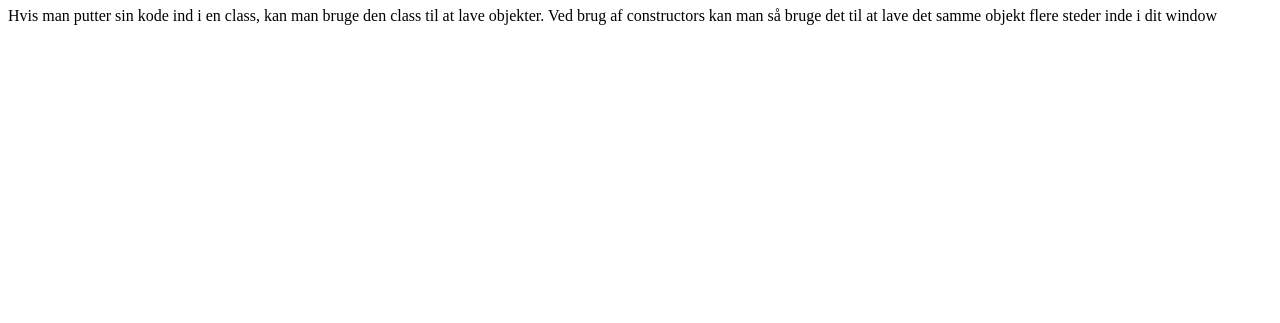
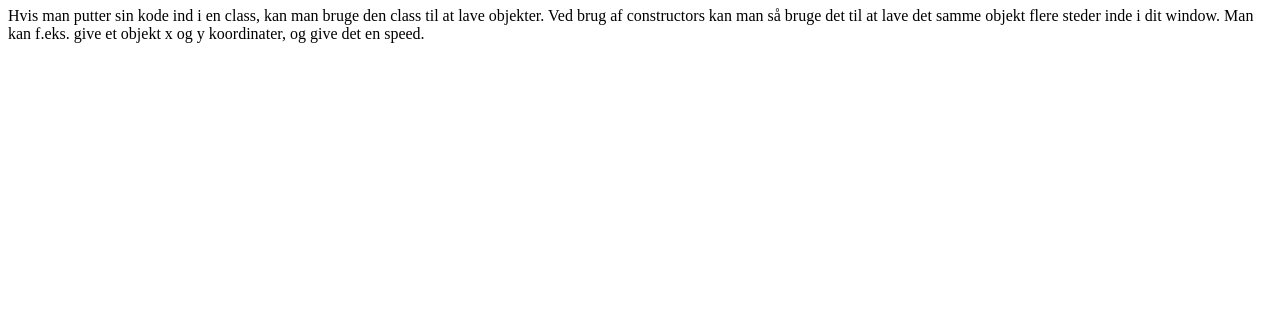
Before and after one commit to SadCyclop/SadCyclop.github.io, a plain HTML site: page index.html in a window 1280 px wide. Shown: the part 477-800 px from the top of the page. Drawn offline with Linux system fonts and the light colour scheme.

Commit message:
Update index.html

```diff
--- a/index.html
+++ b/index.html
@@ -23,7 +23,7 @@
 <a href="url">https://github.com/SadCyclop/Programmering-Alexander</a>
 
 <h1>Noter om objekter</h1>
-<p>Hvis man putter sin kode ind i en class, kan man bruge den class til at lave objekter. Ved brug af constructors kan man så bruge det til at lave det samme objekt flere steder inde i dit window</p>
+<p>Hvis man putter sin kode ind i en class, kan man bruge den class til at lave objekter. Ved brug af constructors kan man så bruge det til at lave det samme objekt flere steder inde i dit window. Man kan f.eks. give et objekt x og y koordinater, og give det en speed.</p>
 
 </body>
 </html>
```
